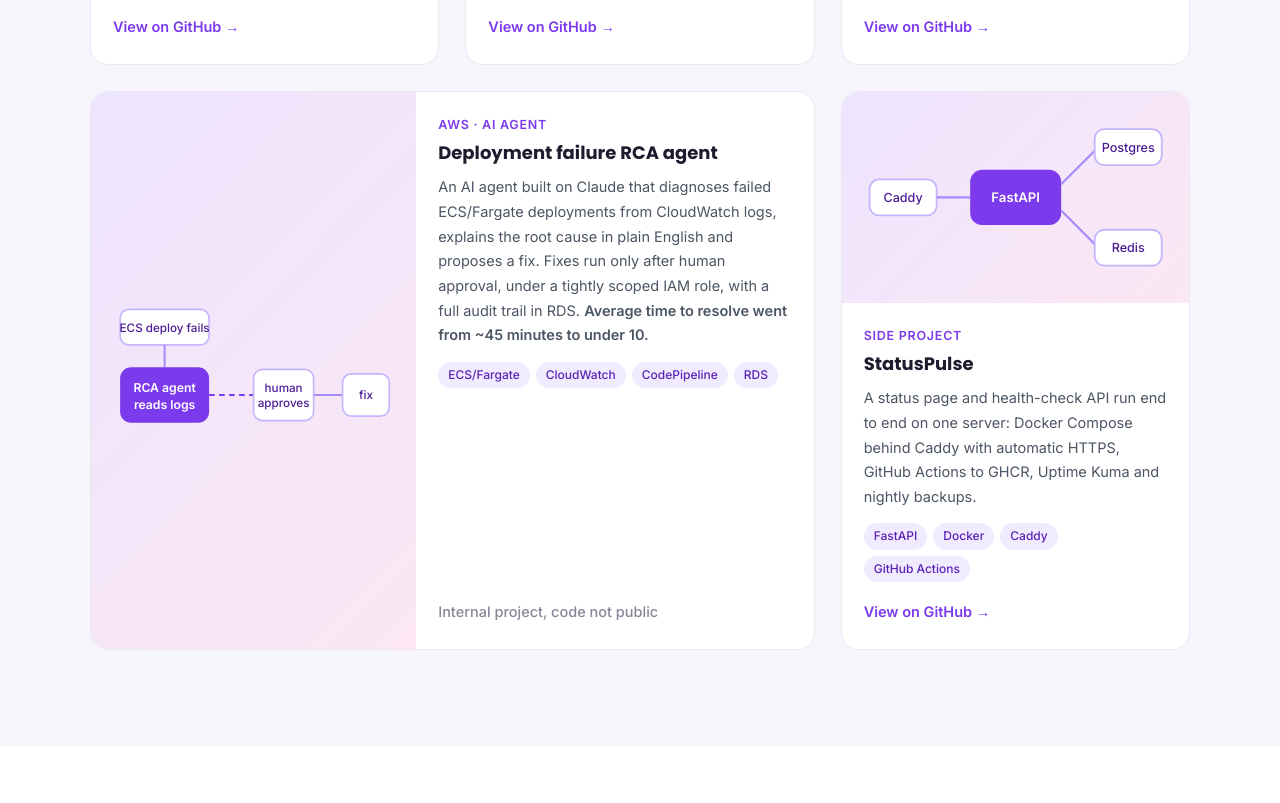
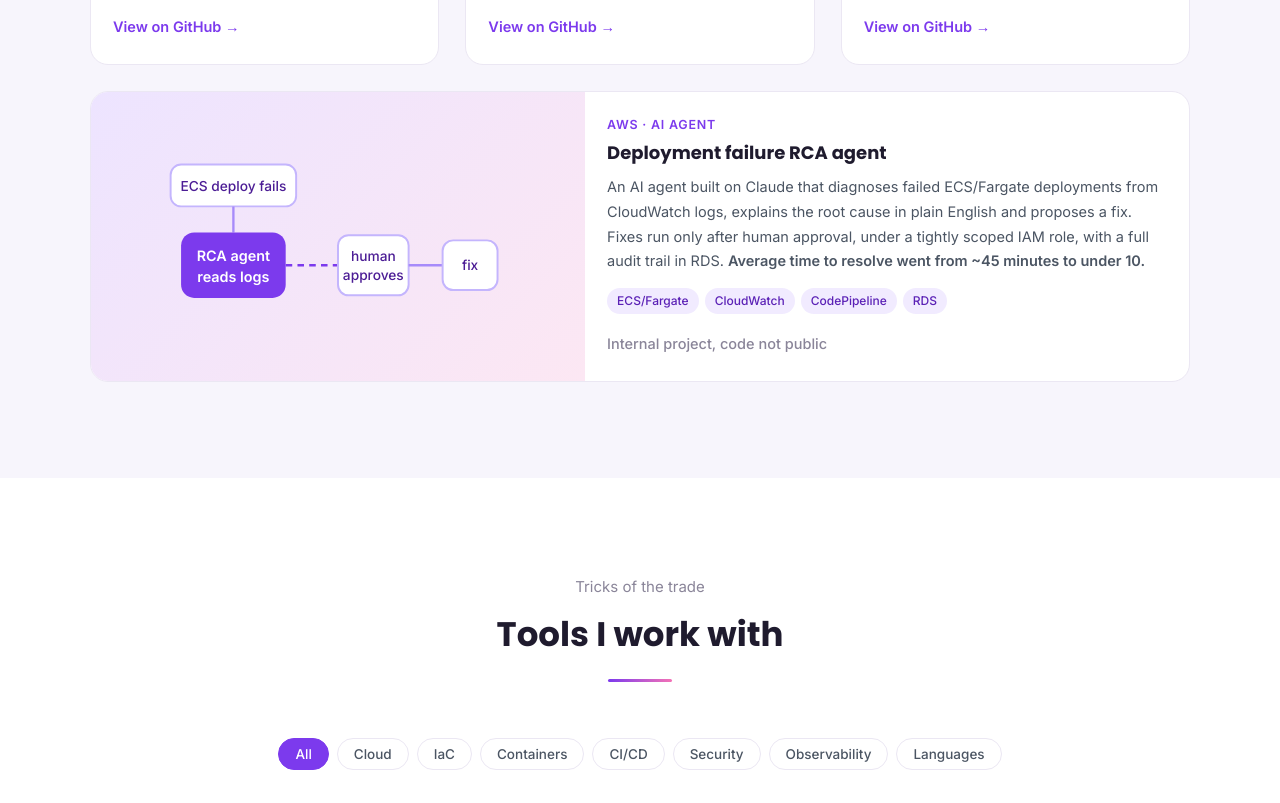
Before and after one commit to Tushar-ops23/Tushar-ops23.github.io, a plain HTML site: page index.html in a window 1280 px wide. Shown: the part 4587-5390 px from the top of the page. Drawn offline with Linux system fonts and the light colour scheme.

Commit message:
Remove StatusPulse from projects

```diff
--- a/index.html
+++ b/index.html
@@ -166,9 +166,10 @@
   .chips li { font-size: 12px; font-weight: 500; background: var(--violet-bg); color: #5b21b6; padding: 3px 10px; border-radius: 999px; }
   .proj .go { margin-top: auto; font-weight: 600; font-size: 14.5px; display: inline-flex; gap: 6px; align-items: center; }
   .proj .go.muted { color: var(--muted); font-weight: 500; }
-  .proj.wide { grid-column: span 2; }
+  .proj.wide { grid-column: 1 / -1; }
   .proj.wide .inner { display: grid; grid-template-columns: 0.9fr 1.1fr; height: 100%; }
   .proj.wide .art { aspect-ratio: auto; }
+  .proj.wide .art svg { max-width: 340px; height: auto; }
   @media (max-width: 980px) { .proj-grid { grid-template-columns: repeat(2, 1fr); } .proj.wide { grid-column: 1 / -1; } }
   @media (max-width: 640px) { .proj-grid { grid-template-columns: 1fr; } .proj.wide .inner { grid-template-columns: 1fr; } .proj.wide .art { aspect-ratio: 16 / 9; } }
 
@@ -453,7 +454,7 @@
         <article class="proj wide reveal">
           <div class="inner">
             <div class="art" aria-hidden="true">
-              <svg viewBox="0 0 260 146"><rect x="10" y="18" width="80" height="32" rx="8" class="b"/><text x="50" y="38" text-anchor="middle">ECS deploy fails</text><path d="M50 50 V70" class="l"/><rect x="10" y="70" width="80" height="50" rx="10" class="h"/><text x="50" y="92" text-anchor="middle" class="ht">RCA agent</text><text x="50" y="108" text-anchor="middle" class="ht">reads logs</text><path d="M90 95 H130" class="a"/><rect x="130" y="72" width="54" height="46" rx="8" class="b"/><text x="157" y="92" text-anchor="middle">human</text><text x="157" y="106" text-anchor="middle">approves</text><path d="M184 95 H210" class="l"/><rect x="210" y="76" width="42" height="38" rx="8" class="b"/><text x="231" y="99" text-anchor="middle">fix</text></svg>
+              <svg viewBox="0 0 260 146"><rect x="2" y="18" width="96" height="32" rx="8" class="b"/><text x="50" y="38" text-anchor="middle">ECS deploy fails</text><path d="M50 50 V70" class="l"/><rect x="10" y="70" width="80" height="50" rx="10" class="h"/><text x="50" y="92" text-anchor="middle" class="ht">RCA agent</text><text x="50" y="108" text-anchor="middle" class="ht">reads logs</text><path d="M90 95 H130" class="a"/><rect x="130" y="72" width="54" height="46" rx="8" class="b"/><text x="157" y="92" text-anchor="middle">human</text><text x="157" y="106" text-anchor="middle">approves</text><path d="M184 95 H210" class="l"/><rect x="210" y="76" width="42" height="38" rx="8" class="b"/><text x="231" y="99" text-anchor="middle">fix</text></svg>
             </div>
             <div class="body">
               <p class="kind">AWS · AI agent</p>
@@ -462,18 +463,6 @@
               <ul class="chips"><li>ECS/Fargate</li><li>CloudWatch</li><li>CodePipeline</li><li>RDS</li></ul>
               <span class="go muted">Internal project, code not public</span>
             </div>
-          </div>
-        </article>
-        <article class="proj reveal">
-          <div class="art" aria-hidden="true">
-            <svg viewBox="0 0 260 146"><rect x="8" y="58" width="56" height="30" rx="8" class="b"/><text x="36" y="77" text-anchor="middle">Caddy</text><path d="M64 73 H92" class="l"/><rect x="92" y="50" width="76" height="46" rx="10" class="h"/><text x="130" y="77" text-anchor="middle" class="ht">FastAPI</text><path d="M168 62 L196 34 M168 84 L196 112" class="l"/><rect x="196" y="16" width="56" height="30" rx="8" class="b"/><text x="224" y="35" text-anchor="middle">Postgres</text><rect x="196" y="100" width="56" height="30" rx="8" class="b"/><text x="224" y="119" text-anchor="middle">Redis</text></svg>
-          </div>
-          <div class="body">
-            <p class="kind">Side project</p>
-            <h3>StatusPulse</h3>
-            <p>A status page and health-check API run end to end on one server: Docker Compose behind Caddy with automatic HTTPS, GitHub Actions to GHCR, Uptime Kuma and nightly backups.</p>
-            <ul class="chips"><li>FastAPI</li><li>Docker</li><li>Caddy</li><li>GitHub Actions</li></ul>
-            <a class="go" href="https://github.com/Tushar-ops23/statuspulse">View on GitHub →</a>
           </div>
         </article>
       </div>
```
